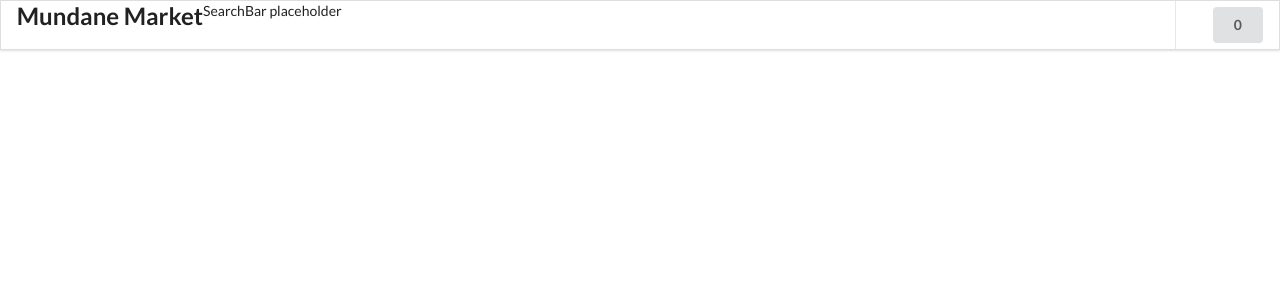
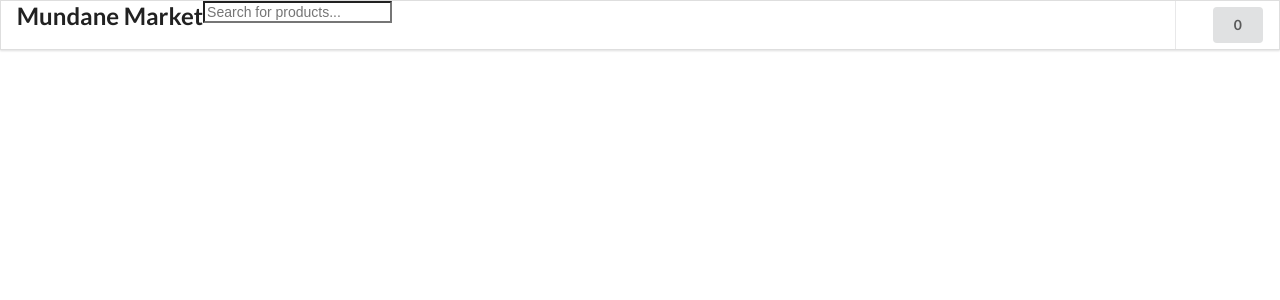
Before and after one commit to Byakuya91/E-Commerce-store, a React (Create React App) app in the folder e-commerce/: page / in a window 1280 px wide. Shown: the top 300 px of the page. Built offline with nearby package versions, Linux system fonts and the light colour scheme; no server answers.

Commit message:
I've hooked up the Search Bar and displaying the filter via a console log of the products. I do want to expand the filter logic to handle other categories and then optimize it for Redux. Tomorrow I can work on showcasing that on the UI.

```diff
--- a/e-commerce/src/Components/SearchBar/SearchBar.jsx
+++ b/e-commerce/src/Components/SearchBar/SearchBar.jsx
@@ -1,7 +1,55 @@
 import React from "react";
 
+// ?React imports
+import { useState } from "react";
+
+// ?Component imports
+
+// ?third party imports
+
+// ?Redux imports
+import { useSelector } from "react-redux";
+
 const SearchBar = () => {
-  return <div>SearchBar placeholder</div>;
+  // TODO: Hook up Search Bar
+  // 1) Create the input field(DONE)
+  // 2) Setup event listener to search for products(DONE)
+  // 3) Create a function to handle the search(DONE)
+  // 4) Pass the function to the input field
+  // 5) Hook up to redux store
+
+  // ? State Search term
+  const [searchTerm, setSearchTerm] = useState("");
+
+  // ? Access products from redux store
+
+  const products = useSelector((state) => state.allProducts.products);
+
+  // ? Create function to handle search
+  const handleSearch = (event) => {
+    //  define query for search
+    const searchQuery = event.target.value;
+
+    setSearchTerm(searchQuery);
+  };
+
+  // 4) Filter products based on input
+  const filteredProducts = products.filter((product) =>
+    product.title.toLowerCase().includes(searchTerm.toLowerCase())
+  );
+
+  console.log("The filtered products are: ", filteredProducts);
+
+  return (
+    <div className="SearchBar-Input-Container">
+      <input
+        type="search"
+        placeholder="Search for products..."
+        value={searchTerm}
+        onChange={handleSearch}
+      />
+    </div>
+  );
 };
 
 export default SearchBar;
```
